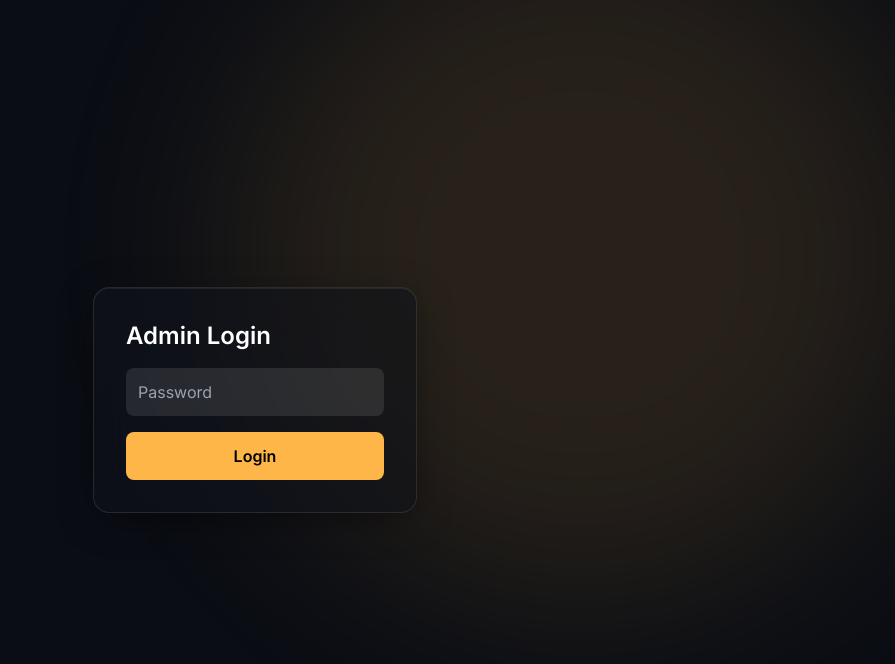
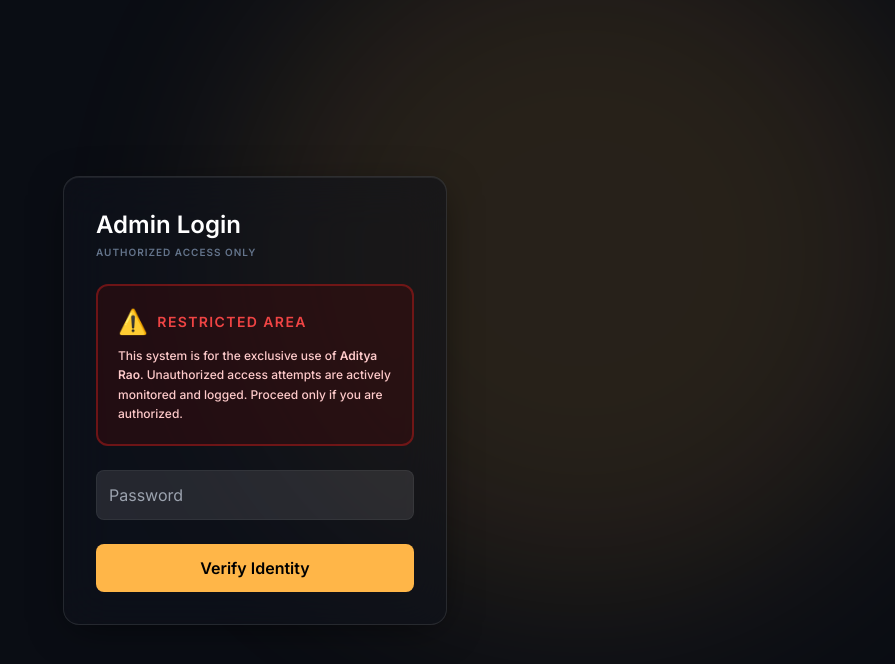
Before and after one commit to MAdityaRao/resume_web, a Next.js app: page /admin/login in a window 1280 px wide. Shown: the top 664 px of the page, without its empty margins (385-1280 px from the left). Built offline with nearby package versions, Linux system fonts and the light colour scheme.

Commit message:
ADDED warning button

```diff
--- a/app/admin/AdminDashboard.tsx
+++ b/app/admin/AdminDashboard.tsx
@@ -65,7 +65,7 @@ export default function AdminDashboard({ logs }: { logs: any[] }) {
             <span className="w-2 h-2 rounded-full bg-amber shadow-[0_0_10px_rgba(251,191,36,0.6)]" />
             Agent Logs
           </h1>
-          <p className="text-xs text-slate-500 mt-1">{currentLogs.length} total sessions</p>
+          <p className="text-xs text-slate-500 mt-4">{currentLogs.length} total sessions</p>
         </div>
         <div className="flex-1 overflow-y-auto p-3 space-y-2">
           {currentLogs.map((log) => (
--- a/app/admin/login/page.tsx
+++ b/app/admin/login/page.tsx
@@ -5,10 +5,12 @@ import { useRouter } from "next/navigation";
 
 export default function LoginPage() {
   const [password, setPassword] = useState("");
+  const [error, setError] = useState("");
   const router = useRouter();
 
   const handleLogin = async (e: React.FormEvent) => {
     e.preventDefault();
+    setError("");
     const res = await fetch("/api/admin/login", {
       method: "POST",
       body: JSON.stringify({ password }),
@@ -18,23 +20,38 @@ export default function LoginPage() {
     if (res.ok) {
       router.push("/admin");
     } else {
-      alert("Invalid password");
+      setError("Wrong password");
     }
   };
 
   return (
     <div className="flex min-h-screen items-center justify-center">
-      <form onSubmit={handleLogin} className="flex flex-col gap-4 p-8 glass-strong rounded-2xl">
-        <h1 className="text-2xl font-bold text-white">Admin Login</h1>
+      <form onSubmit={handleLogin} className="flex flex-col gap-6 p-8 glass-strong rounded-2xl w-full max-w-sm">
+        <div className="space-y-1">
+          <h1 className="text-2xl font-bold text-white">Admin Login</h1>
+          <p className="text-[10px] text-slate-500 uppercase tracking-widest font-bold">Authorized Access Only</p>
+        </div>
+
+        {/* Warning Section */}
+        <div className="p-5 bg-red-950/40 border-2 border-red-700/50 rounded-xl">
+          <p className="text-sm font-black text-red-500 uppercase tracking-widest mb-2 flex items-center gap-2">
+            <span className="text-2xl">⚠️</span> Restricted Area
+          </p>
+          <p className="text-xs text-red-200 leading-relaxed font-medium">
+            This system is for the exclusive use of <strong>Aditya Rao</strong>. Unauthorized access attempts are actively monitored and logged. Proceed only if you are authorized.
+          </p>
+        </div>
+
         <input
           type="password"
           value={password}
           onChange={(e) => setPassword(e.target.value)}
           placeholder="Password"
-          className="p-3 bg-white/10 rounded-lg text-white"
+          className="p-3 bg-white/10 rounded-lg text-white border border-white/5 focus:border-amber/50 outline-none transition-colors"
         />
-        <button type="submit" className="p-3 bg-amber text-black font-bold rounded-lg">
-          Login
+        {error && <p className="text-red-500 text-xs text-center">{error}</p>}
+        <button type="submit" className="p-3 bg-amber text-black font-bold rounded-lg hover:bg-amber/90 transition-colors">
+          Verify Identity
         </button>
       </form>
     </div>
```
